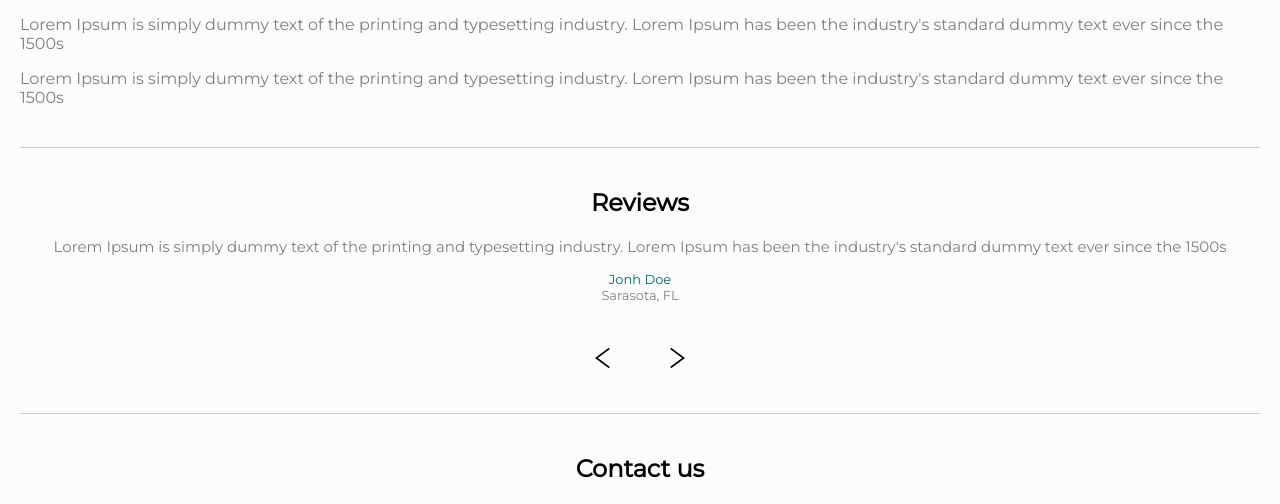
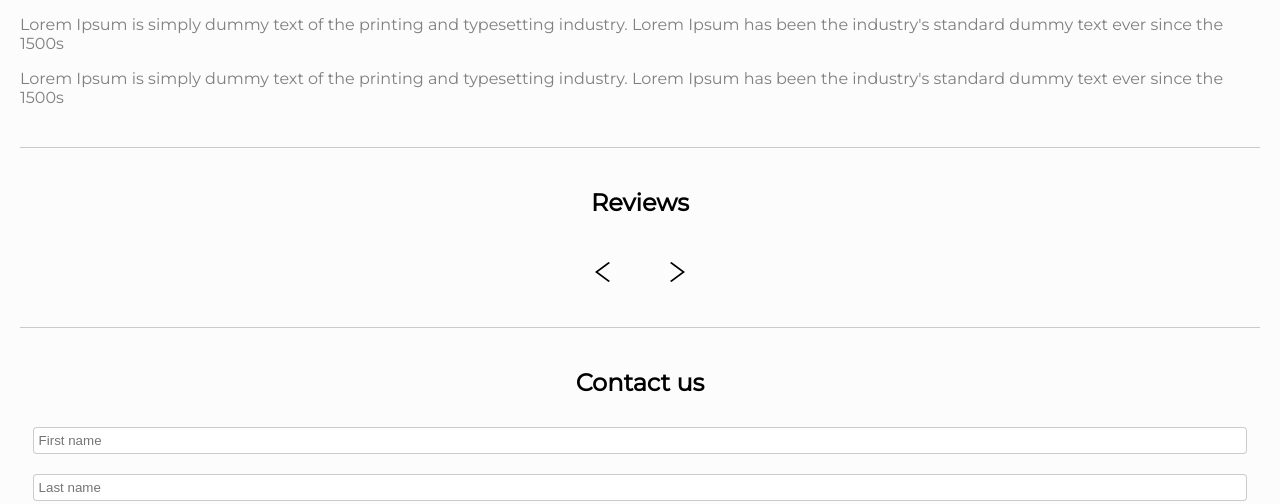
Before and after one commit to quechon/movers, a Python web app: template templates/index.html in a window 1280 px wide. Shown: the part 1005-1509 px from the top of the page. Run offline with Jinja, Linux system fonts and the light colour scheme; the template is opened without the code that fills it: most values are stand-ins (such as "Sample title", 1, 10 or a date in 2020).

Commit message:
Added for loop for reviews from server

```diff
--- a/templates/index.html
+++ b/templates/index.html
@@ -50,23 +50,14 @@
 
     <h2>Reviews</h2>
 
-  <div class="review on">
-    <p>Lorem Ipsum is simply dummy text of the printing and typesetting industry.
-      Lorem Ipsum has been the industry's standard dummy text ever since the 1500s</p>
-    <p><span class="review-name">Jonh Doe</span><span>Sarasota, FL</span></p>
-  </div>
+  {% for review in reviews %}
 
-  <div class="review">
-    <p>Lorem Ipsum is simply dummy text of the printing and typesetting industry.
-      Lorem Ipsum has been the industry's standard dummy text ever since the 1500s</p>
-    <p><span class="review-name">David Calderon</span><span>Sarasota, FL</span></p>
-  </div>
+    <div class="review">
+      <p>{{ review[1] }}</p>
+      <p><span class="review-name">{{ review[0] }}</span><span>{{ review[2] }}</span></p>
+    </div>
 
-  <div class="review">
-    <p>Lorem Ipsum is simply dummy text of the printing and typesetting industry.
-      Lorem Ipsum has been the industry's standard dummy text ever since the 1500s</p>
-    <p><span class="review-name">Jorge Williams</span><span>Sarasota, FL</span></p>
-  </div>
+  {% endfor %}
 
   <div id="buttons-container">
     <img id="prev-b" src="{{ url_for('static', filename='image/left.svg') }}">
@@ -80,6 +71,7 @@
   <h2>Contact us</h2>
 
   <form>
+    <input type="hidden" name="csrf_token" value="{{ csrf_token() }}">
     <input type="text" placeholder="First name" autocomplete="false" name="first_name">
     <input type="text" placeholder="Last name" autocomplete="false" name="last_name">
     <input type="text" placeholder="Email" autocomplete="false" name="email">
```
